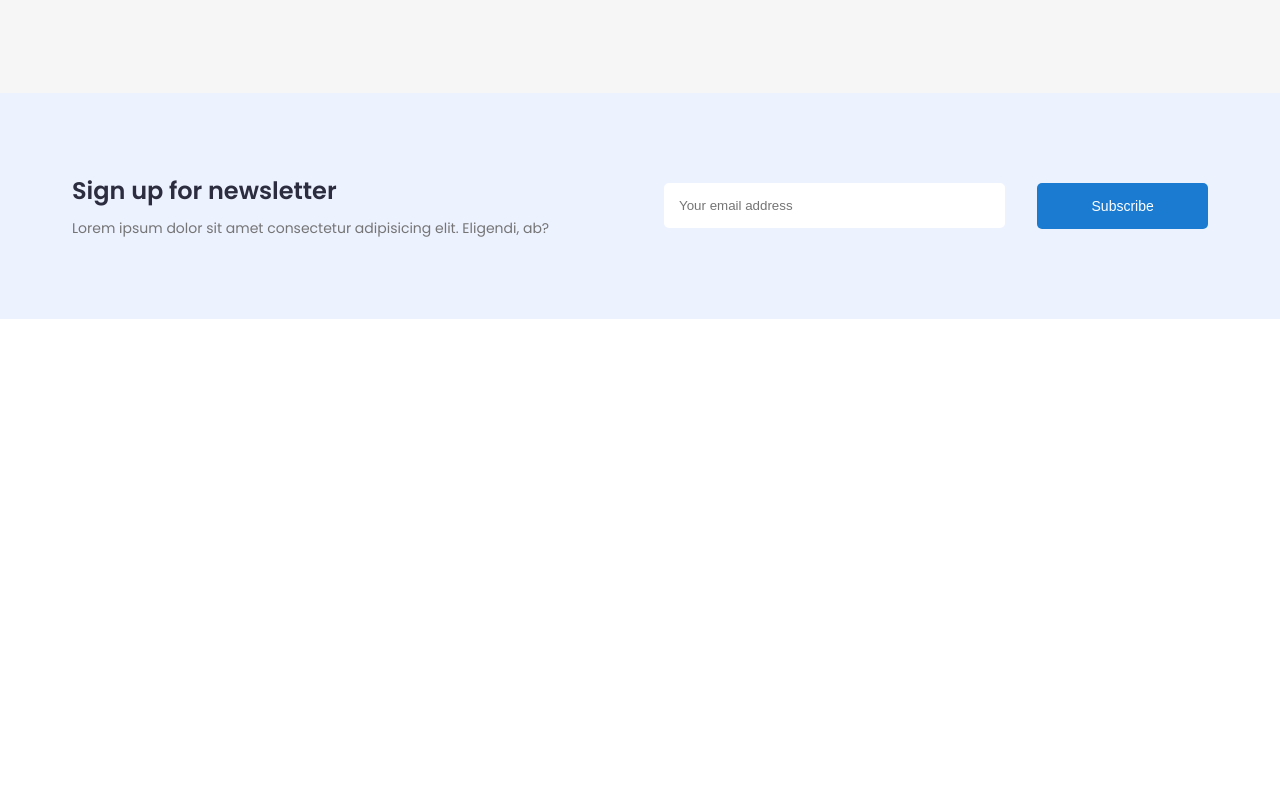
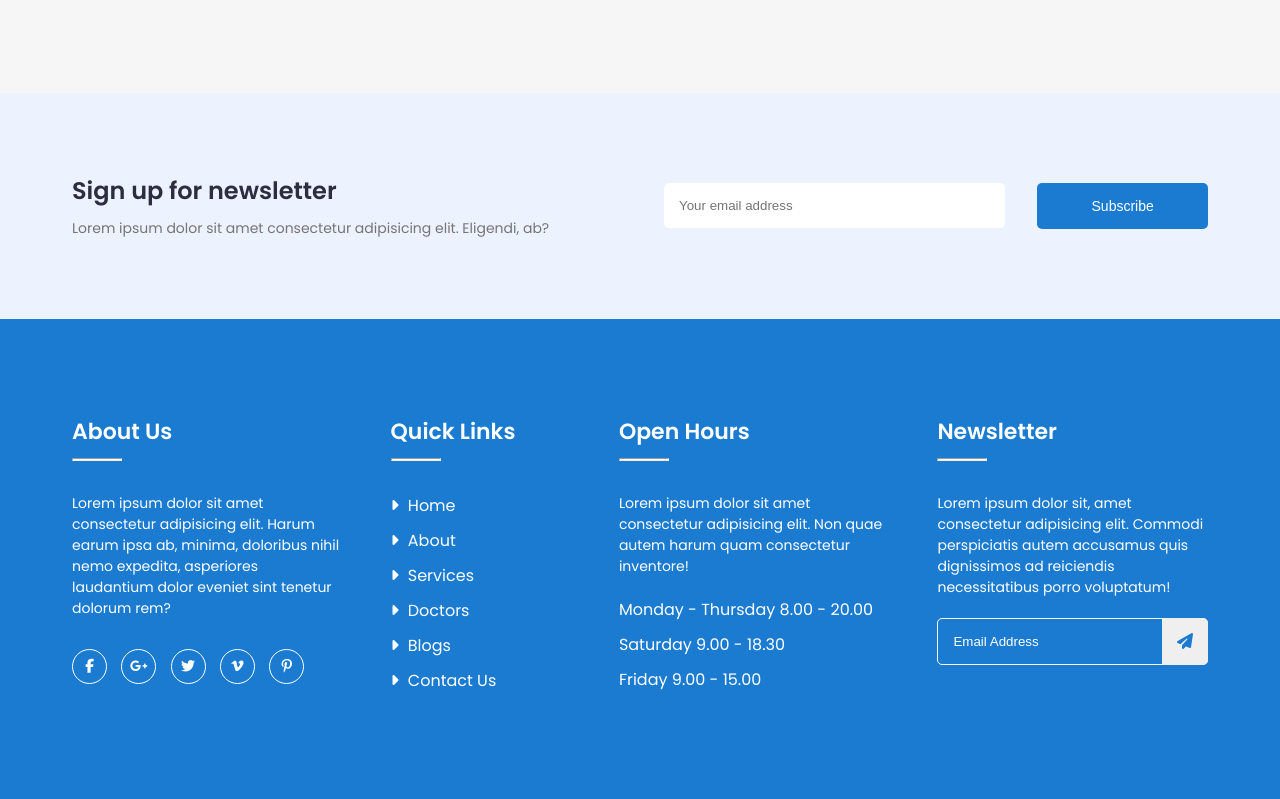
Before and after one commit to mohamedelkashef15/MedStar-Hospital, a plain HTML site: page index.html in a window 1280 px wide. Shown: the part 7814-8613 px from the top of the page. Before the commit the page ends 8133 px from the top, so only its background shows below. Drawn offline with Linux system fonts and the light colour scheme.

Commit message:
Add footer top

```diff
--- a/index.html
+++ b/index.html
@@ -391,12 +391,12 @@
         <div class="row">
           <form>
             <div class="form-control">
-              <input type="text" name="Name" id="Name" placeholder="Name" required>
-              <input type="email" name="Email" id="Email" placeholder="Email" required>
+              <input type="text" name="Name" placeholder="Name" required>
+              <input type="email" name="Email" placeholder="Email" required>
             </div>
             <div class="form-control">
-              <input type="number" name="Phone" id="Phone" placeholder="Phone" required>
-              <select name="department" id="department">
+              <input type="number" name="Phone" placeholder="Phone" required>
+              <select name="department">
                 <option value="1" selected>Department</option>
                 <option value="2">Dental</option>
                 <option value="3">Ophthalmology</option>
@@ -407,16 +407,15 @@
               </select>
             </div>
             <div class="form-control">
-              <select name="doctor" id="doctor">
+              <select name="doctor">
                 <option value="1" selected>Doctor</option>
                 <option value="2">Zyad Ali</option>
                 <option value="3">Mazen Osama</option>
                 <option value="4">Aisha Mostafa</option>
               </select>
-              <input type="date" name="date" id="date" placeholder="Date">
+              <input type="date" name="date" placeholder="Date">
             </div>
-            <textarea name="Message" id="Message" cols="30" rows="10" placeholder="Write You Message Here..."
-              required></textarea>
+            <textarea name="Message" cols="30" rows="10" placeholder="Write You Message Here..." required></textarea>
             <button type="submit" class="btn btn-primary">Book An Appointment</button>
           </form>
           <img src="./images/contact.jpg" alt="Contact-img">
@@ -433,7 +432,7 @@
             <p>Lorem ipsum dolor sit amet consectetur adipisicing elit. Eligendi, ab?</p>
           </div>
           <form>
-            <input type="email" name="email" id="email" placeholder="Your email address" required>
+            <input type="email" name="email" placeholder="Your email address" required>
             <button type="submit" class="btn btn-primary">Subscribe</button>
           </form>
         </div>
@@ -441,6 +440,65 @@
     </section>
     <!-- newsletter end -->
   </main>
+  <!-- Footer Start -->
+  <footer id="footer">
+    <div class="container">
+      <div class="footer-top">
+        <!-- Col 1 -->
+        <div class="col-1">
+          <h2>About Us</h2>
+          <hr>
+          <p>Lorem ipsum dolor sit amet consectetur adipisicing elit. Harum earum ipsa ab, minima, doloribus nihil nemo
+            expedita, asperiores laudantium dolor eveniet sint tenetur dolorum rem?</p>
+          <div class="social">
+            <a href="#" aria-label="visit facebook"><i class="fa-brands fa-facebook-f"></i></a>
+            <a href="#" aria-label="visit google+"><i class="fa-brands fa-google-plus-g"></i></a>
+            <a href="#" aria-label="visit twitter"><i class="fa-brands fa-twitter"></i></a>
+            <a href="#" aria-label="visit vimo"><i class="fa-brands fa-vimeo-v"></i></a>
+            <a href="#" aria-label="visit pinterest"><i class="fa-brands fa-pinterest-p"></i></a>
+          </div>
+        </div>
+        <!-- Col 2 -->
+        <div class="col-2">
+          <h2>Quick Links</h2>
+          <hr>
+          <ul>
+            <li><a href="#home"><i class="fa-solid fa-caret-right"></i> Home</a></li>
+            <li><a href="#about"><i class="fa-solid fa-caret-right"></i> About</a></li>
+            <li><a href="#services"><i class="fa-solid fa-caret-right"></i> Services</a></li>
+            <li><a href="#doctors"><i class="fa-solid fa-caret-right"></i> Doctors</a></li>
+            <li><a href="#blogs"><i class="fa-solid fa-caret-right"></i> Blogs</a></li>
+            <li><a href="#contact"><i class="fa-solid fa-caret-right"></i> Contact Us</a></li>
+          </ul>
+        </div>
+        <!-- Col 3 -->
+        <div class="col-3">
+          <h2>Open Hours</h2>
+          <hr>
+          <p>Lorem ipsum dolor sit amet consectetur adipisicing elit. Non quae autem harum quam consectetur inventore!
+          </p>
+          <ul>
+            <li>Monday - Thursday <span>8.00 - 20.00</span></li>
+            <li>Saturday <span>9.00 - 18.30</span></li>
+            <li>Friday <span>9.00 - 15.00</span></li>
+          </ul>
+        </div>
+        <!-- col 4 -->
+        <div class="col-4">
+          <h2>Newsletter</h2>
+          <hr>
+          <p>Lorem ipsum dolor sit, amet consectetur adipisicing elit. Commodi perspiciatis autem accusamus quis
+            dignissimos ad reiciendis necessitatibus porro voluptatum!</p>
+          <form>
+            <input type="email" name="email" placeholder="Email Address">
+            <button type="submit" aria-label="send mail"><i class="fa-solid fa-paper-plane"></i></button>
+          </form>
+        </div>
+      </div>
+      <div class="copyright"></div>
+    </div>
+  </footer>
+  <!-- Footer End -->
 </body>
 
 </html>
--- a/style.css
+++ b/style.css
@@ -312,7 +312,8 @@ p {
   font-weight: 600;
 }
 
-#info .row .col:hover i {
+#info .row .col:hover i,
+#footer .footer-top .social a i:hover {
   color: var(--light-blue);
   background-color: #fff;
 }
@@ -660,3 +661,111 @@ p {
 }
 
 /* Newsletter End */
+
+/* Footer Start */
+/* footer top start */
+#footer {
+  padding: 6rem 0;
+  background-color: var(--light-blue);
+}
+
+#footer .footer-top {
+  display: grid;
+  grid-template-columns: 1.5fr 1fr 1.5fr 1.5fr;
+  column-gap: 3rem;
+}
+
+#footer .footer-top p,
+#footer .footer-top h2,
+#footer .footer-top a,
+#footer .footer-top li,
+#footer .footer-top .col-4 input::placeholder {
+  color: #fff;
+}
+
+#footer .footer-top h2 {
+  font-size: 22px;
+}
+
+#footer .footer-top hr {
+  width: 50px;
+  height: 3px;
+  background-color: #fff;
+  margin: 10px 0 2rem;
+}
+
+#footer .footer-top .social {
+  margin-top: 30px;
+}
+
+#footer .footer-top .social a i {
+  font-size: 14px;
+  width: 35px;
+  height: 35px;
+  text-align: center;
+  line-height: 2.3;
+  border: 1px solid #fff;
+  border-radius: 50%;
+  margin-right: 10px;
+  transition: all 0.3s ease;
+  /* hover with info */
+}
+
+#footer .footer-top .col-2 li {
+  margin: 10px 0;
+  transition: all 0.3s ease;
+}
+
+#footer .footer-top .col-2 li i {
+  margin-right: 5px;
+}
+
+#footer .footer-top .col-2 li:hover {
+  transform: translateX(10px);
+}
+
+#footer .footer-top .col-3 p,
+#footer .footer-top .col-4 p {
+  margin-bottom: 20px;
+}
+
+#footer .footer-top .col-3 ul li {
+  margin: 10px 0;
+}
+
+#footer .footer-top .col-4 {
+  position: relative;
+}
+
+#footer .footer-top .col-4 input {
+  padding: 15px;
+  width: 100%;
+  color: #fff;
+  background-color: transparent;
+  border: 1px solid #fff;
+  border-radius: 5px;
+  outline: none;
+}
+
+#footer .footer-top .col-4 button {
+  padding: 15px;
+  position: absolute;
+  right: 0px;
+  border: none;
+  border-top-right-radius: 5px;
+  border-bottom-right-radius: 5px;
+}
+
+#footer .footer-top .col-4 button i {
+  color: var(--light-blue);
+  font-size: 16px;
+  transition: all 0.3s ease;
+  cursor: pointer;
+}
+
+#footer .footer-top .col-4 button i:hover {
+  color: var(--dark-gray);
+}
+
+/* footer top end */
+/* Footer End */
```
